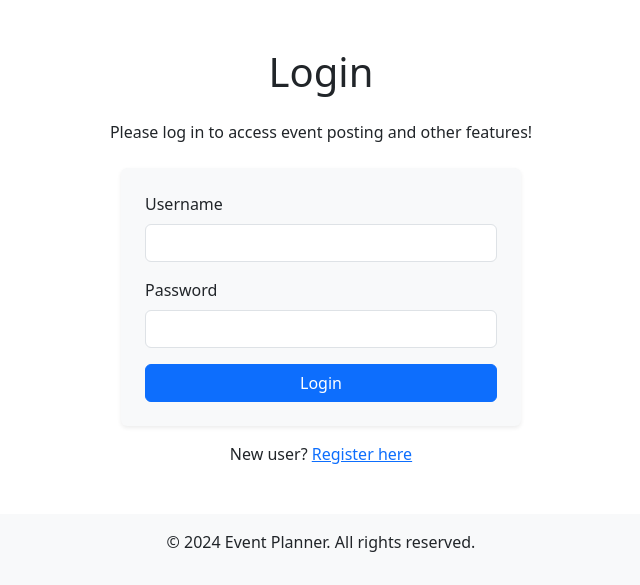
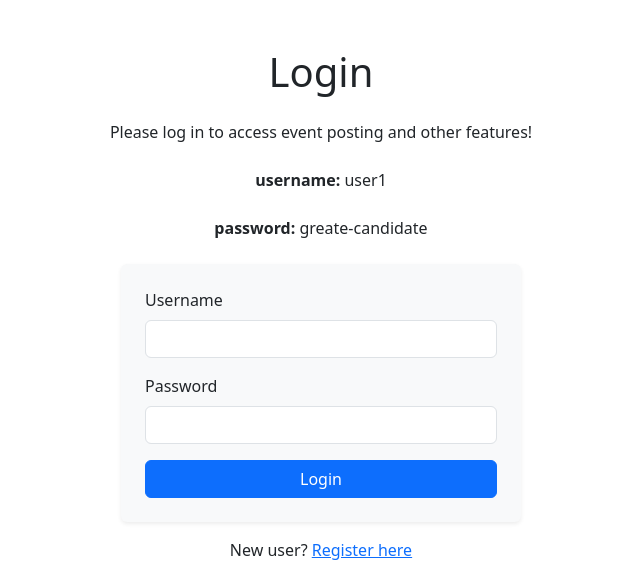
Before and after one commit to siboniseni/event_planner, a Django app: page /user_auth/login/ in a window 1280 px wide. Shown: the part 56-641 px from the top of the page, without its empty margins (319-959 px from the left). Run offline with Django 5.2, Linux system fonts and the light colour scheme.

Commit message:
demo user logins

```diff
--- a/user_auth/templates/registration/login.html
+++ b/user_auth/templates/registration/login.html
@@ -7,6 +7,9 @@
 <div class="container mt-5">
     <h1 class="text-center mb-4">Login</h1>
     <p class="text-center mb-4">Please log in to access event posting and other features!</p>
+
+    <p class="text-center mb-4"><strong>username: </strong><italic>user1</italic></p>
+    <p class="text-center mb-4"><strong>password: </strong><italic>greate-candidate</italic></p>
 
     <form action="{% url 'user_auth:login' %}" method="post"
         class="bg-light p-4 rounded shadow-sm" style="max-width: 400px; margin: 0 auto;">
```
Also changed, not shown: db.sqlite3.
